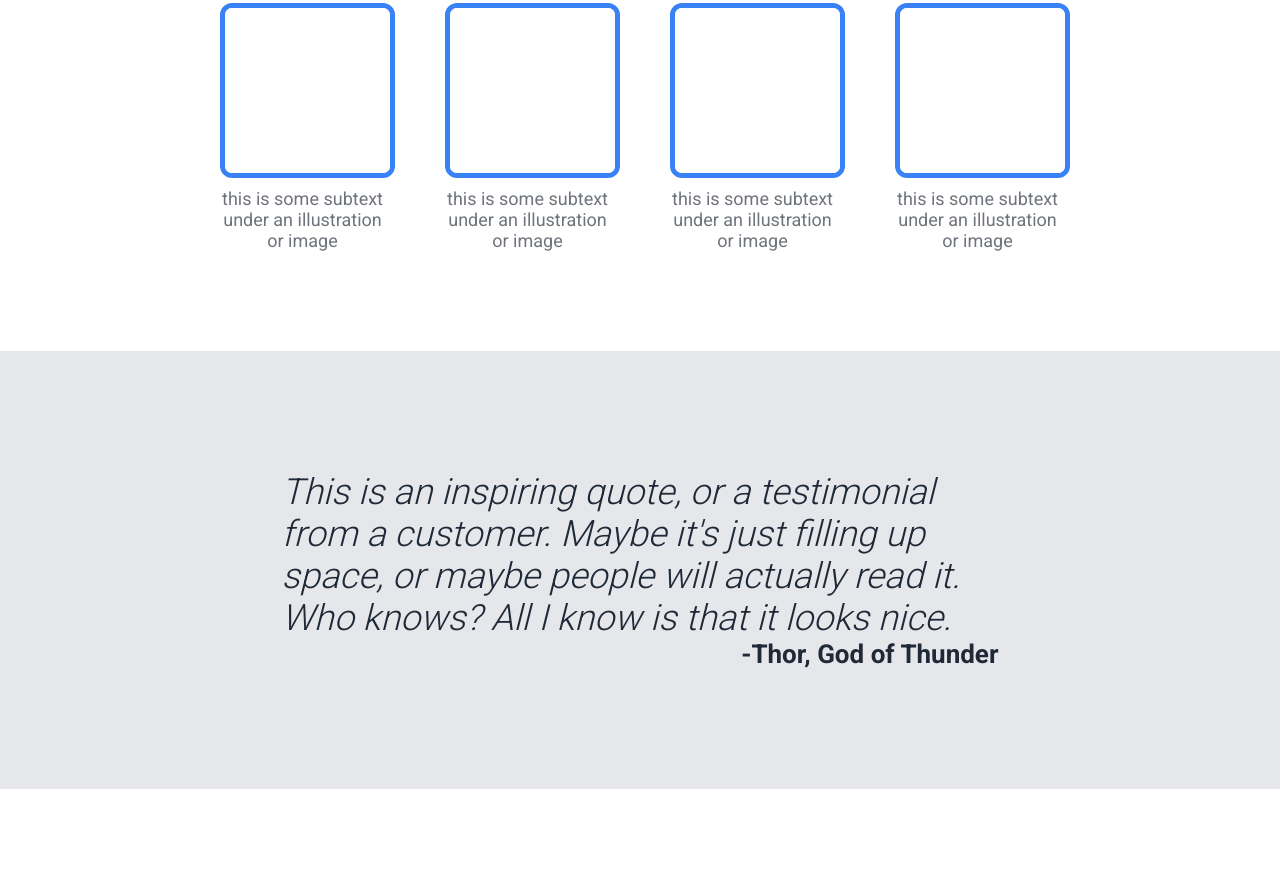
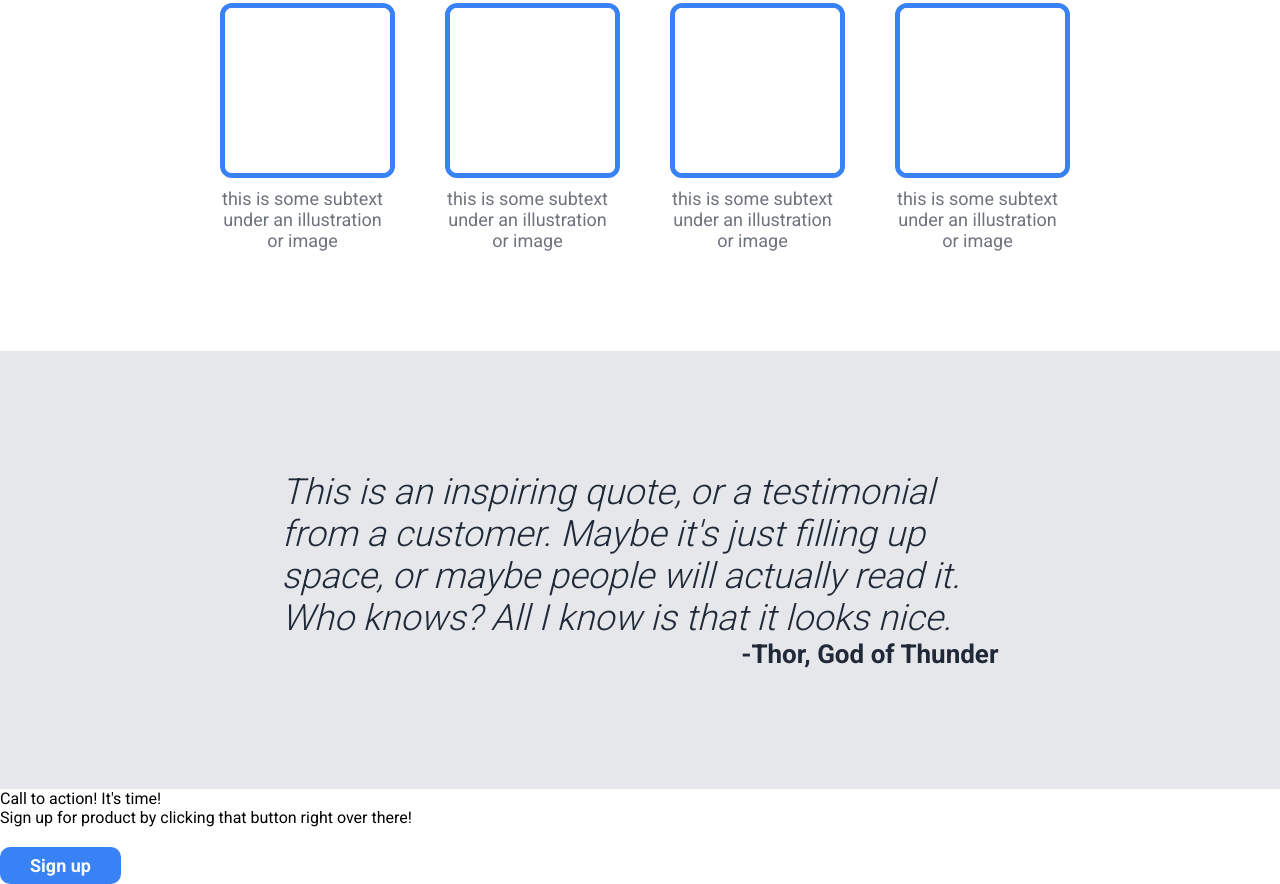
Before and after one commit to TimSchwietzke/TOP_Landing_Page, a plain HTML site: page index.html in a window 1280 px wide. Shown: the part 638-1522 px from the top of the page. Before the commit the page ends 1427 px from the top, so only its background shows below. Drawn offline with Linux system fonts and the light colour scheme.

Commit message:
Add V.1 off sign-up area

```diff
--- a/index.html
+++ b/index.html
@@ -59,7 +59,15 @@
       </div>
       <div class="quote-author">-Thor, God of Thunder</div>
     </div>
-    <div class="sign_up"></div>
+    <div class="sign_up">
+      <div class="su-left">
+        <div class="su-header">Call to action! It's time!</div>
+        <div class="su-text">
+          Sign up for product by clicking that button right over there!
+        </div>
+      </div>
+      <button class="su-right">Sign up</button>
+    </div>
     <div class="footer"></div>
   </body>
 </html>
```
